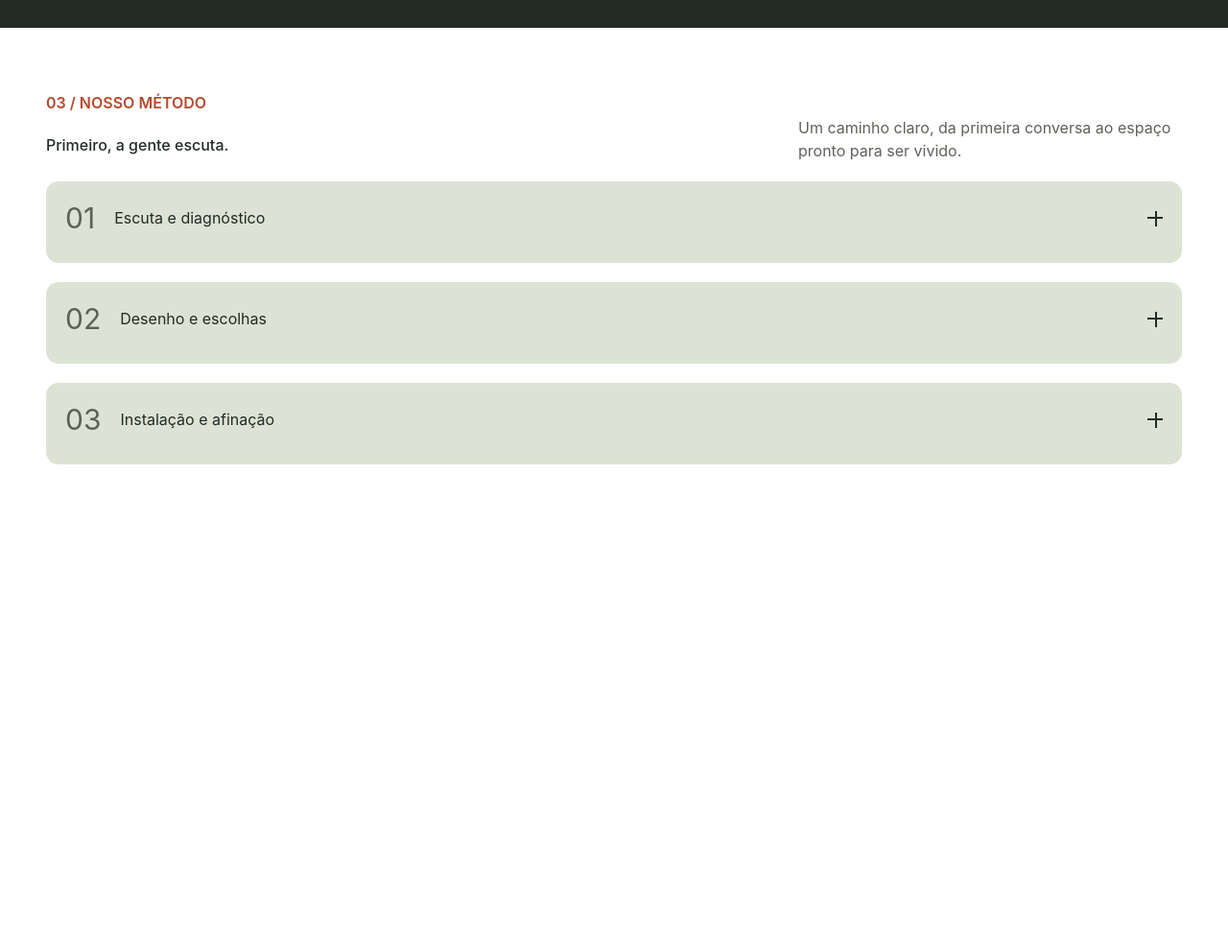
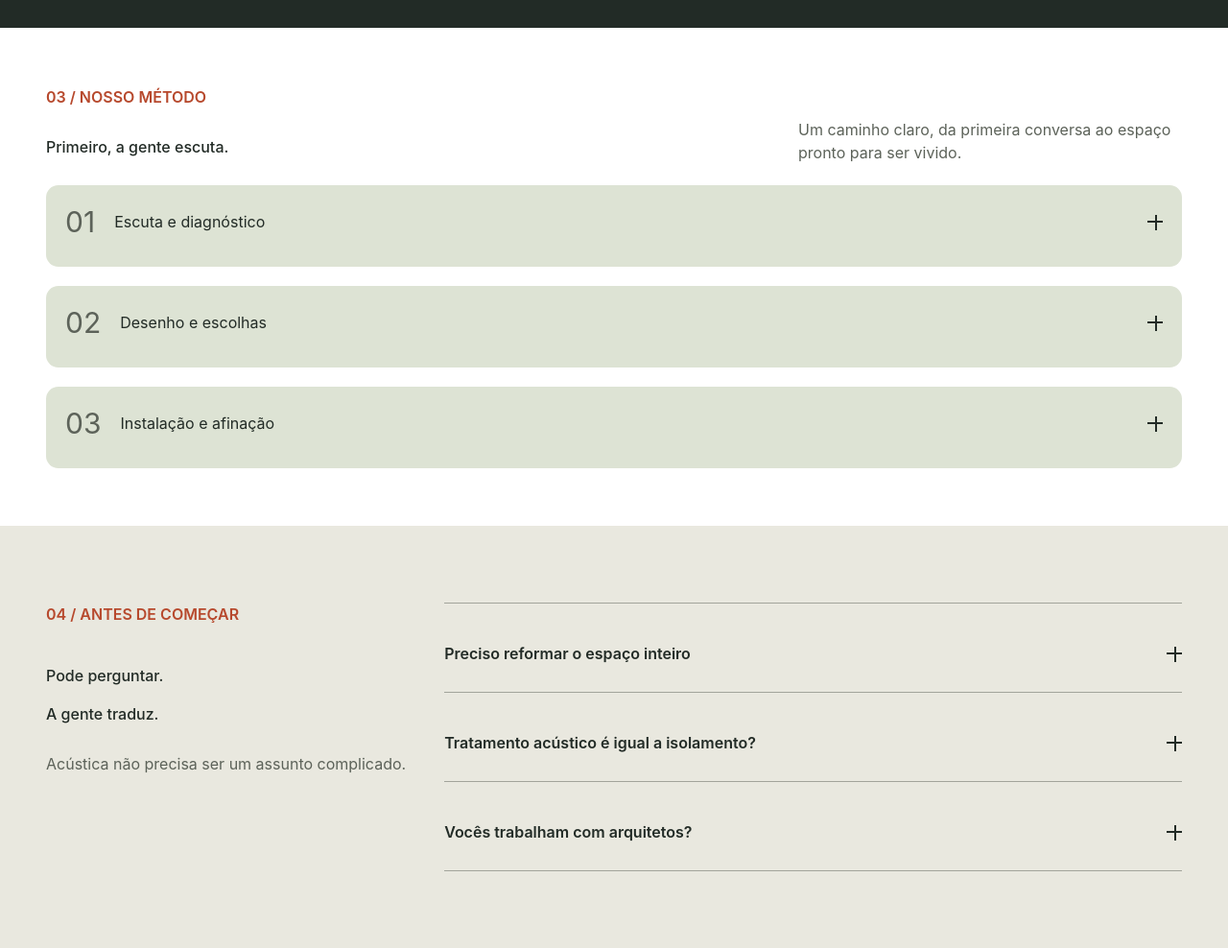
Before and after one commit to DaviWebDev/ressoa-landing-page, an Astro site: page / in a window 1280 px wide. Shown: the part 3600-4588 px from the top of the page at 96% size. Before the commit the page ends 4084 px from the top, so only its background shows below. Built offline with nearby package versions, Linux system fonts and the light colour scheme; Astro itself is replaced by a stand-in of ours; what tailwind-clamp would draw is missing.

Commit message:
feat(faq): Adiciona a seção de faq à página

```diff
--- a/docker-compose.prod.yml
+++ b/docker-compose.prod.yml
@@ -1,5 +1,6 @@
 services:
   app:
+    image: ressoa-landing-page-prod
     build:
       context: .
       target: prod
--- a/docker-compose.yml
+++ b/docker-compose.yml
@@ -1,5 +1,6 @@
 services:
   app:
+    image: ressoa-landing-page-dev
     build:
       context: .
       target: dev
--- /dev/null
+++ b/src/components/sections/Faq.astro
@@ -0,0 +1,116 @@
+---
+/*Data*/
+import { faqData } from "../../data/faq.ts";
+---
+
+<section class="flex justify-center px-4 py-20 bg-off-white md:px-12 3xl:px-0">
+  <div class="flex flex-col gap-10 w-full max-w-400 xl:flex-row xl:justify-between">
+    <header class="flex flex-col gap-5">
+      <div class="flex flex-col gap-8">
+        <p class="text-base font-semibold text-orange-theme">
+          04 / ANTES DE COMEÇAR
+        </p>
+        <h2 class="clamp-[text,2rem,2.8rem] font-medium leading-10">
+          Pode perguntar.
+          <br />A gente traduz.
+        </h2>
+      </div>
+      <p class="text-pewter-green">
+        Acústica não precisa ser um assunto complicado.
+      </p>
+    </header>
+    <ul class="flex flex-col gap-5 pt-5 border-t border-t-pewter-green/50 xl:flex-1 xl:w-full xl:max-w-220">
+      {faqData.map(({ title, text }) => (
+        <li class="py-5">
+          <details>
+            <summary class="flex gap-10 justify-between items-center clamp-[text,1.1rem,1.5rem] font-semibold">
+              {title}{" "}
+              <span class="inline-block relative w-4 min-w-4 h-0.5 ms-auto bg-primary"></span>
+            </summary>
+            <p class="text-pewter-green">{text}</p>
+          </details>
+        </li>
+      ))}
+    </ul>
+  </div>
+</section>
+
+<style>
+  details {
+    border-radius: 0.8rem;
+  }
+
+  details summary {
+    padding-bottom: 0.5rem;
+  }
+
+  span {
+    color: var(--color-pewter-green);
+    transition: color 0.2s ease;
+  }
+
+  details[open] span {
+    color: var(--color-orange-theme);
+  }
+
+  summary {
+    list-style: none;
+    cursor: pointer;
+  }
+
+  summary::marker,
+  summary::-webkit-details-marker {
+    display: none;
+  }
+
+  summary span:last-child::after {
+    content: "";
+    position: absolute;
+    top: 50%;
+    right: 0;
+    width: 1rem;
+    height: 2px;
+    background-color: var(--color-primary);
+    transform: rotate(90deg) translateY(-50%);
+    opacity: 1;
+    transition: opacity 0.3s ease;
+  }
+
+  details[open] summary span:last-child::after {
+    opacity: 0;
+  }
+
+  ul li {
+    border-bottom: 1px solid rgba(92, 98, 89, 0.5);
+  }
+
+  @layer utilities {
+    :root {
+      interpolate-size: allow-keywords;
+    }
+
+    details::details-content {
+      height: 0;
+      overflow: clip;
+      clip-path: inset(0 0 100% 0);
+      transition:
+        height 0.3s ease,
+        clip-path 0.3s ease,
+        content-visibility 0.3s ease allow-discrete;
+    }
+
+    details[open]::details-content {
+      height: auto;
+      clip-path: inset(0 0 0 0);
+    }
+
+    @media (prefers-reduced-motion: no-preference) {
+      details::details-content {
+        transition:
+          height 0.3s ease,
+          clip-path 0.3s ease,
+          content-visibility 0.3s ease allow-discrete;
+      }
+    }
+  }
+</style>
--- a/src/components/sections/Process.astro
+++ b/src/components/sections/Process.astro
@@ -6,7 +6,7 @@ import { processData } from "../../data/process.ts";
   <header class="flex flex-col gap-2 md:flex-row md:items-center md:gap-10 md:justify-between">
     <div class="flex flex-col gap-5 font-semibold">
       <p class="text-base text-orange-theme">03 / NOSSO MÉTODO</p>
-      <h2 class="clamp-[text,1.9rem,2.8rem] font-medium">
+      <h2 class="clamp-[text,2rem,2.8rem] font-medium leading-10">
         Primeiro, a gente escuta.
       </h2>
     </div>
@@ -14,8 +14,9 @@ import { processData } from "../../data/process.ts";
       Um caminho claro, da primeira conversa ao espaço pronto para ser vivido.
     </p>
   </header>
-  <div class="flex flex-col gap-5">
+  <ul class="flex flex-col gap-5">
     {processData.map(({ num, title, describe, complement }) => (
+      <li>
         <details class="p-5 bg-pale-gray">
           <summary class="flex items-center clamp-[text,1.1rem,1.5rem]">
             <span class="pr-5 text-3xl">{num}</span> {title}{" "}
@@ -28,8 +29,9 @@ import { processData } from "../../data/process.ts";
             </p>
           </div>
         </details>
+      </li>
     ))}
-  </div>
+  </ul>
 </section>
 
 <style>
--- /dev/null
+++ b/src/data/faq.ts
@@ -0,0 +1,19 @@
+interface Data {
+  title: string;
+  text: string;
+}
+
+export const faqData: Data[] = [
+  {
+    title: "Preciso reformar o espaço inteiro",
+    text: "Nem sempre. Painéis, elementos suspensos e mobiliário podem melhorar a escuta com intervenções pontuais. O diagnóstico indica o que faz sentido.",
+  },
+  {
+    title: "Tratamento acústico é igual a isolamento?",
+    text: "Não. O tratamento controla as reflexões dentro do ambiente, reduzindo eco e reverberação. O isolamento reduz a passagem de som entre espaços. Identificar a origem do incômodo é o que define a estratégia.",
+  },
+  {
+    title: "Vocês trabalham com arquitetos?",
+    text: "Sim. Podemos entrar no estudo inicial ou em um projeto já em andamento. Alinhamos soluções, materiais e detalhes com o arquiteto responsável para integrar o conforto acústico à intenção do espaço.",
+  },
+];
--- a/src/pages/index.astro
+++ b/src/pages/index.astro
@@ -4,6 +4,7 @@ import Hero from "../components/sections/Hero.astro";
 import Solutions from "../components/sections/Solutions.astro";
 import Showcase from "../components/sections/Showcase.astro";
 import Process from "../components/sections/Process.astro";
+import Faq from "../components/sections/Faq.astro";
 ---
 
 <Layout>
@@ -11,4 +12,5 @@ import Process from "../components/sections/Process.astro";
   <Solutions />
   <Showcase />
   <Process />
+  <Faq />
 </Layout>
```
Lines whose indentation alone changed are shown as unchanged.
